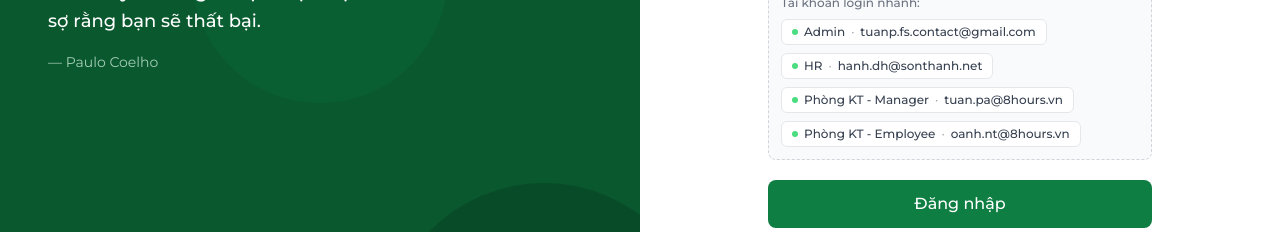
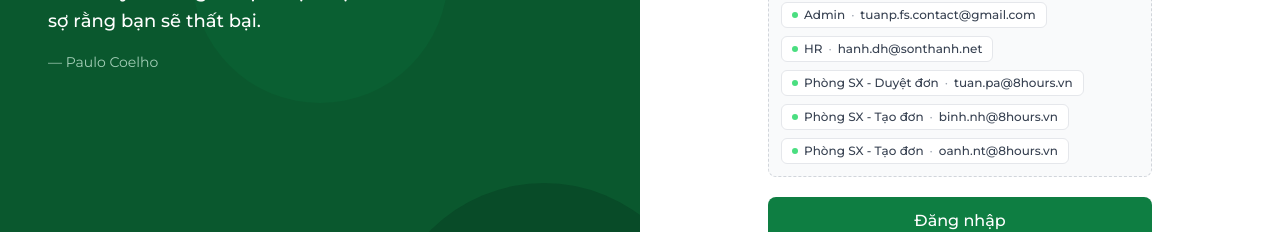
Before and after one commit to TuanPhamHP/nhan-su, a Nuxt app: page /login in a window 1280 px wide. Shown: the part 425-657 px from the top of the page. Built offline with nearby package versions, Linux system fonts and the light colour scheme; no server answers.

Commit message:
update: update placeholder accounts

```diff
--- a/app/pages/login.vue
+++ b/app/pages/login.vue
@@ -26,8 +26,9 @@
 	const defaultAccounts = [
 		{ label: 'Admin', email: 'tuanp.fs.contact@gmail.com', role: 'ADMIN', password: 'admin@123' },
 		{ label: 'HR', email: 'hanh.dh@sonthanh.net', role: 'HR', password: 'Hr@123456' },
-		{ label: 'Phòng KT - Manager', email: 'tuan.pa@8hours.vn', role: 'MANAGER', password: 'Abcd@1234' },
-		{ label: 'Phòng KT - Employee', email: 'oanh.nt@8hours.vn', role: 'EMPLOYEE', password: 'Abcd@1234' },
+		{ label: 'Phòng SX - Duyệt đơn', email: 'tuan.pa@8hours.vn', role: 'MANAGER', password: 'Abcd@1234' },
+		{ label: 'Phòng SX - Tạo đơn', email: 'binh.nh@8hours.vn', role: 'EMPLOYEE', password: 'Abcd@1234' },
+		{ label: 'Phòng SX - Tạo đơn', email: 'oanh.nt@8hours.vn', role: 'EMPLOYEE', password: 'Abcd@1234' },
 	];
 
 	function fillAccount(account: { email: string; password: string }) {
```
